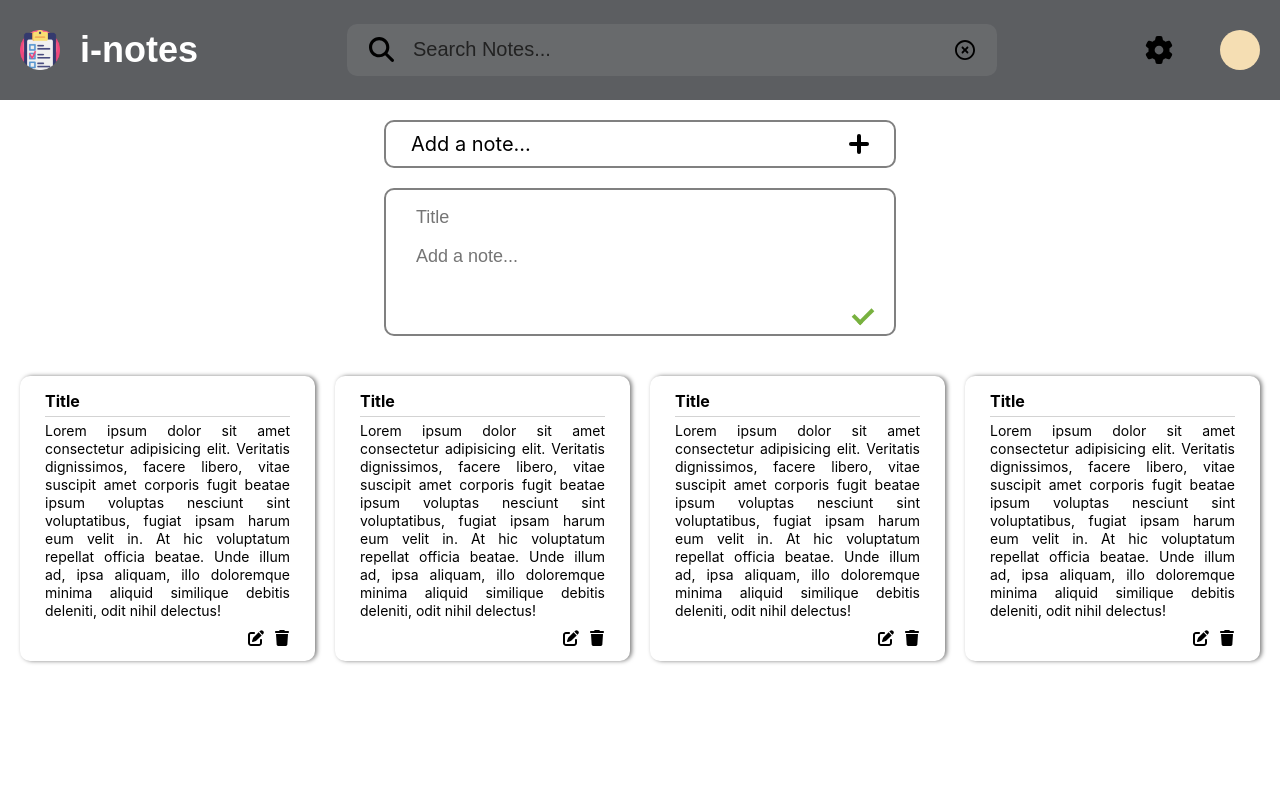
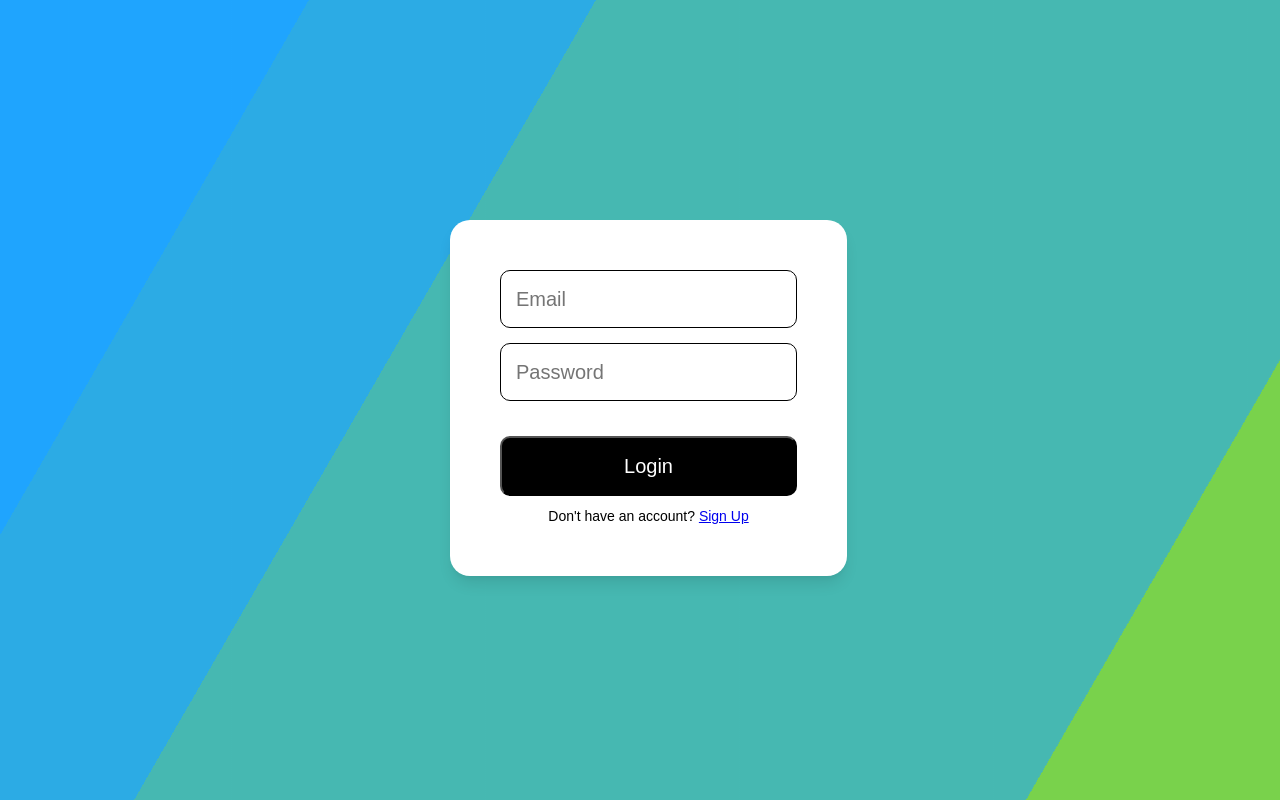
Before and after one commit to imDatt777/i-notes, a React (Create React App) app: page / in a window 1280 px wide. Built offline with nearby package versions, Linux system fonts and the light colour scheme.

Commit message:
Initial Route setup and add note expanding

```diff
--- a/src/App.js
+++ b/src/App.js
@@ -1,3 +1,7 @@
+// Importing packages
+import React from "react";
+import { BrowserRouter as Router, Route, Routes } from "react-router-dom";
+
 // Importing base styling
 import "./styles/base.scss";
 
@@ -6,10 +10,19 @@ import Navbar from "./components/Navbar";
 import Sidebar from "./components/Sidebar";
 import NoteCard from "./components/NoteCard";
 import AddNote from "./components/AddNote";
+import AuthForm from "./components/AuthForm";
 
-function App() {
+const App = () => {
     return (
+        <Router>
             <div className="App">
+                <Routes>
+                    <Route exact path="/" element={<AuthForm />} />
+                    <Route
+                        exact
+                        path="/notes"
+                        element={
+                            <>
                                 <Navbar />
                                 <div className="main-container">
                                     <div className="sidebar-wrapper">
@@ -23,8 +36,13 @@ function App() {
                                         <NoteCard />
                                     </div>
                                 </div>
+                            </>
+                        }
+                    />
+                </Routes>
             </div>
+        </Router>
     );
-}
+};
 
 export default App;
--- a/src/components/AddNote.js
+++ b/src/components/AddNote.js
@@ -1,15 +1,24 @@
-import React from "react";
+import React, { useState } from "react";
 
 // Import styling
 import "../styles/addnote.scss";
 
 const AddNote = () => {
+    const [isExpanded, setIsExpanded] = useState({ flag: false });
+
+    const enableExpand = () => {
+        setIsExpanded((prevState) => ({
+            flag: !prevState.flag,
+        }));
+    };
+
     return (
         <>
             <div className="create-wrapper">
                 <p>Add a note...</p>
-                <span className="add-icon"></span>
+                <span onClick={enableExpand} className="add-icon"></span>
             </div>
+            {isExpanded.flag && (
                 <div className="expanded">
                     <form>
                         <input type="text" placeholder="Title" />
@@ -17,6 +26,7 @@ const AddNote = () => {
                         <span className="tick"></span>
                     </form>
                 </div>
+            )}
         </>
     );
 };
```
Lines whose indentation alone changed are shown as unchanged.
